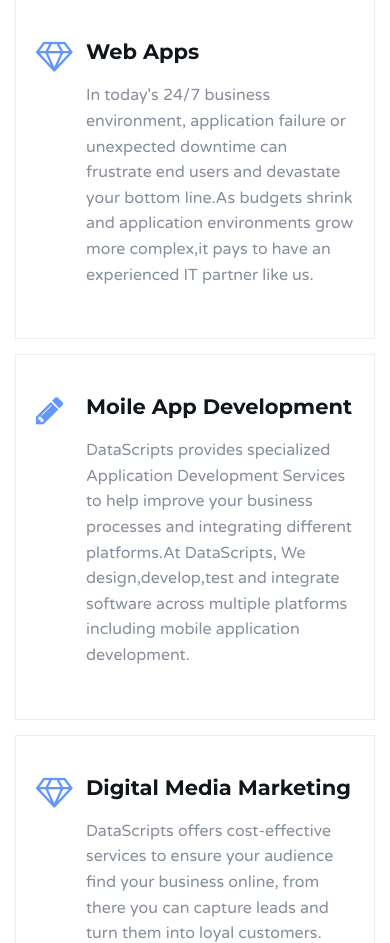
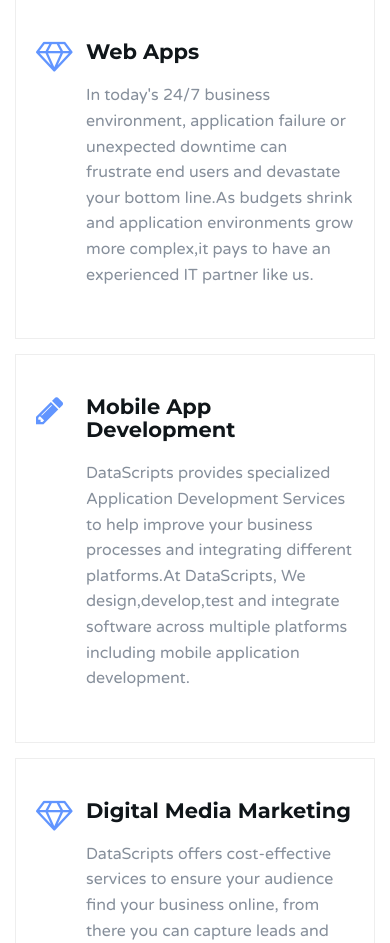
Before and after one commit to datascripts/Master, a Django app: page / in a window 390 px wide. Shown: the part 5557-6500 px from the top of the page. Run offline with Django 3.2, Linux system fonts and the light colour scheme; some libraries are stand-ins or nearby versions.

Commit message:
moile changed to mobile in index

```diff
--- a/templates/pages/index.html
+++ b/templates/pages/index.html
@@ -224,7 +224,7 @@
 				<div class="col-md-4 col-sm-6">
 					<div class="service">
 						<i class="fa fa-pencil"></i>
-						<h3>Moile App Development</h3>
+						<h3>Mobile App Development</h3>
 						<p>DataScripts provides specialized Application Development Services to help improve your business processes and integrating different platforms.At DataScripts, We design,develop,test and integrate software across multiple platforms including mobile application development.</p>
 
 					</div>
```
